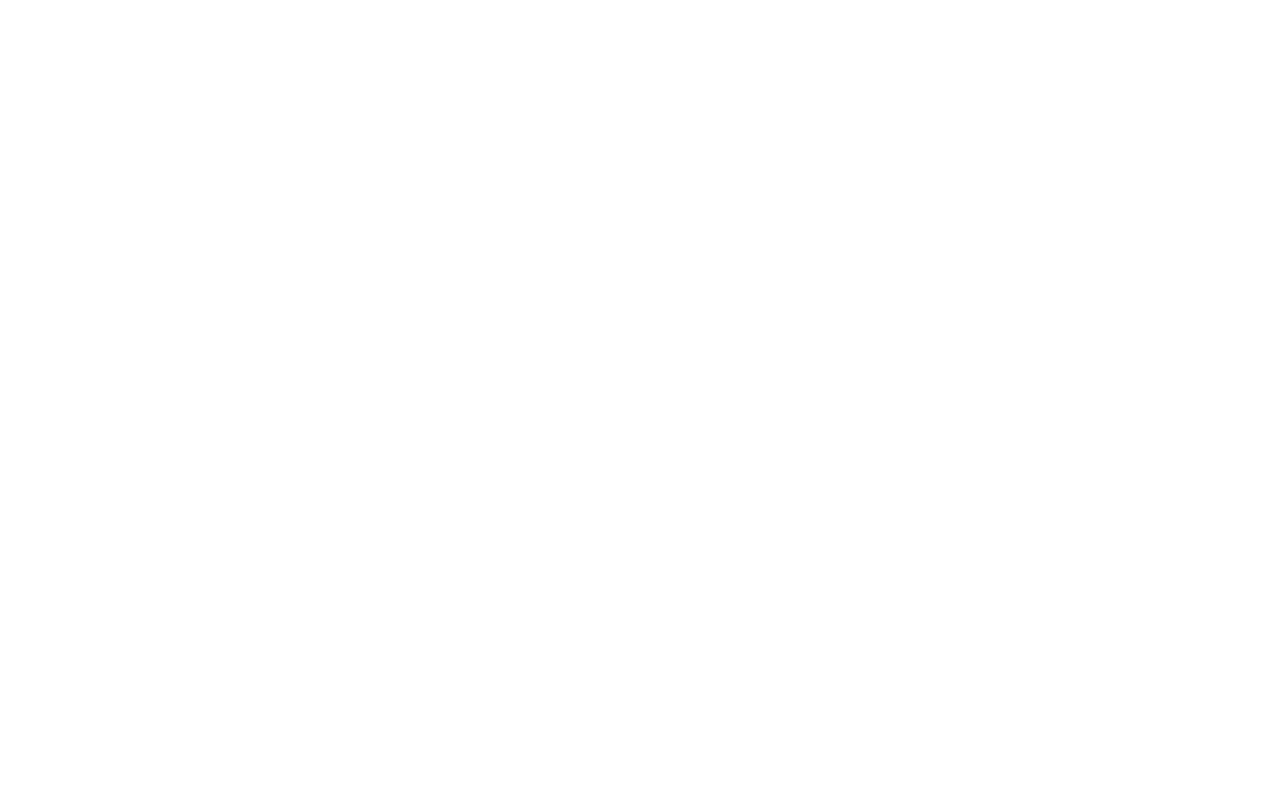
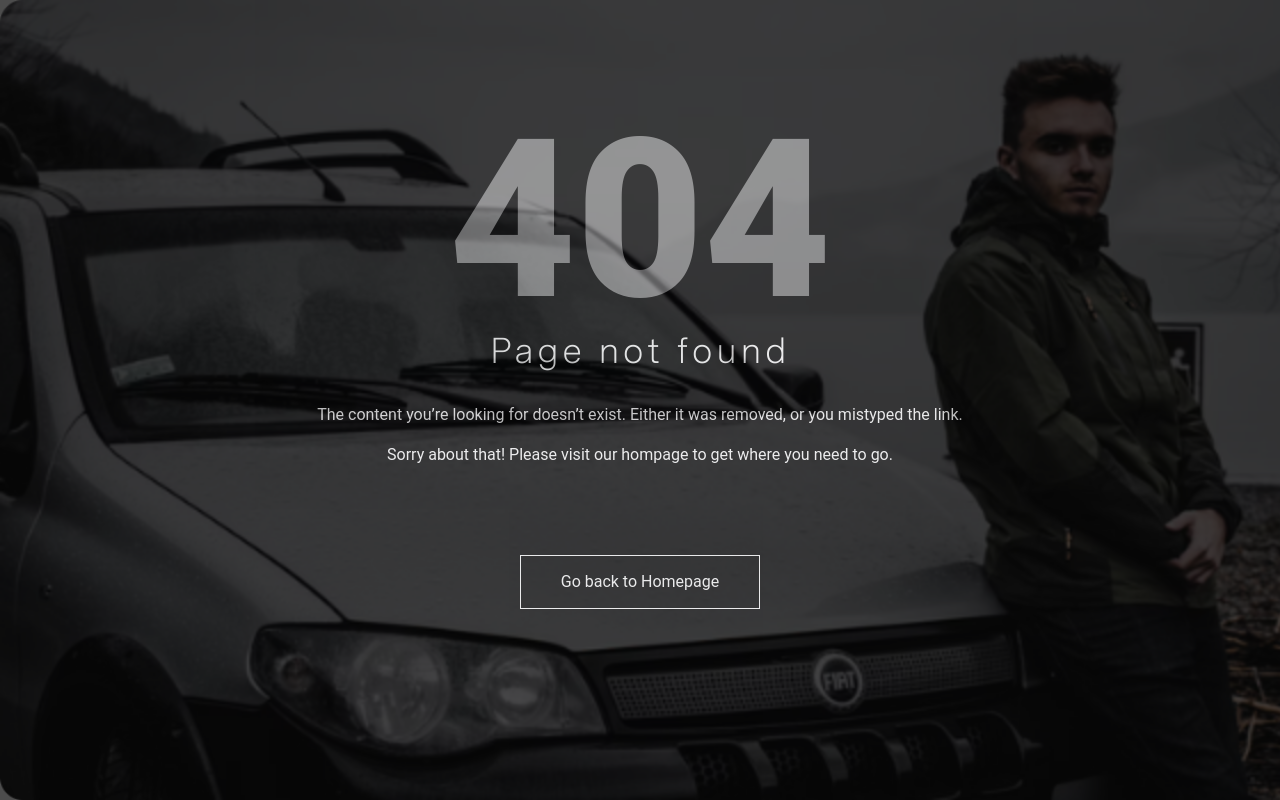
Before and after one commit to Lavelliane/rent-mo, a React (Vite) app in the folder client/: page /error in a window 1280 px wide. Before the commit this address had no page. Built offline with nearby package versions, Linux system fonts and the light colour scheme.

Commit message:
404 Error Page
- Created 404 error page

```diff
--- a/client/src/App.tsx
+++ b/client/src/App.tsx
@@ -7,7 +7,7 @@
 import Host from './pages/Host.tsx';
 import Listing from './pages/Listing.tsx';
 import Protected from './components/Protected.tsx';
-
+import ErrorPage  from './pages/ErrorPage.tsx';
 function App() {
 	const [count, setCount] = useState(0);
 
@@ -51,6 +51,10 @@
 						path='/listing'
 						element={<Listing />}
 					/>
+					<Route
+						path='/error'
+						element={<ErrorPage />}
+					/>
 				</Routes>
 			</BrowserRouter>
 		</>
--- /dev/null
+++ b/client/src/pages/ErrorPage.tsx
@@ -0,0 +1,27 @@
+import React from 'react'
+import BgHomepage from '../assets/images/become-host-bg@2x.png';
+
+const ErrorPage = () => {
+  return (
+    <body className= "h-screen bg-cover relative"
+         style={{ minHeight: 700, backgroundImage: `url(${BgHomepage})` }}>
+         <div className="absolute inset-0 bg-black opacity-70">
+            <div className="flex flex-col items-center justify-center w-full h-full">
+                <h1 className="py-0 text-9xl lg:text-[220px] font-extrabold text-white dark:text-white opacity-50">404</h1>
+                <h1 className="pb-6 text-3xl lg:text-4xl font-extrabold text-white dark:text-white font-Messina-Sans font-thin tracking-widest">Page not found</h1>
+                <p className="py-2 text-base text-white dark:text-white">The content you’re looking for doesn’t exist. Either it was removed, or you mistyped the link.</p>
+                <p className="py-2 text-base text-white dark:text-white">Sorry about that! Please visit our hompage to get where you need to go.</p>
+                <a href="/Landing"
+                   className=" lg:w-auto my-20  px-1 sm:px-10 py-3.5 border border-white text-white bg-transparent hover:bg-white hover:text-black transition-all focus:outline-none focus:ring-2 focus:ring-golden-yellow-500 focus:ring-opacity-50 md:text-base text-sm ">
+                    Go back to Homepage
+                </a>
+
+            </div>
+        </div>
+
+    </body>
+
+  )
+}
+
+export default ErrorPage
```
Also changed, not shown: 10 other files (tests, documents, lock files or other folders).
